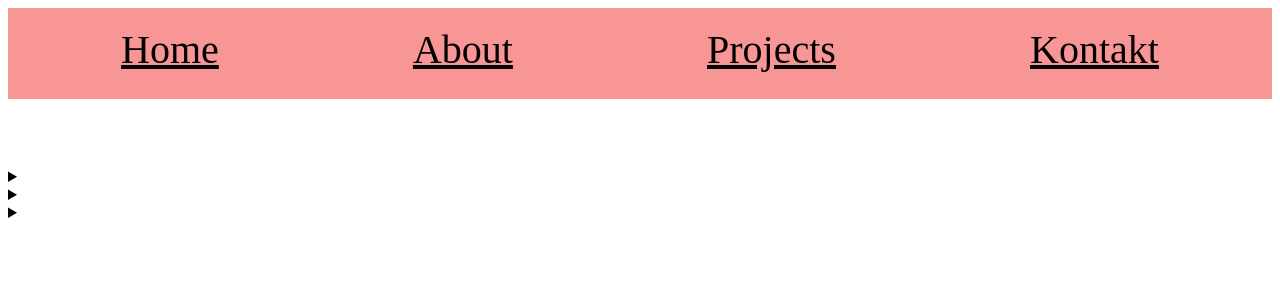
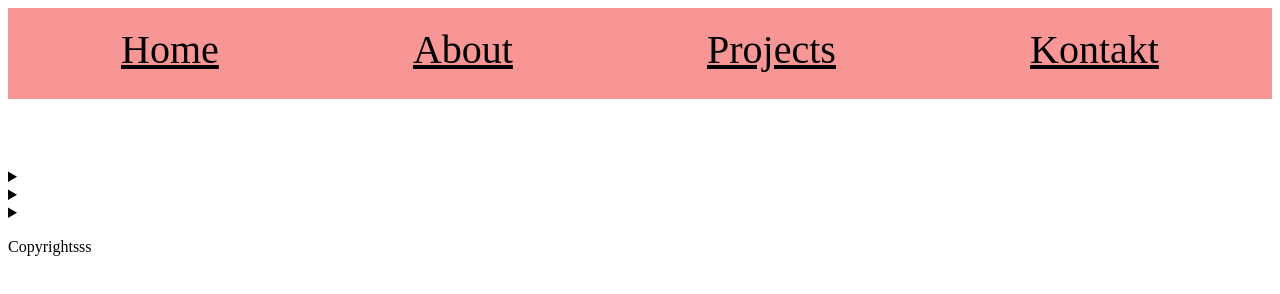
Before and after one commit to rabb0018/mygitexercise, a plain HTML site: page index.html in a window 1280 px wide. Drawn offline with Linux system fonts and the light colour scheme.

Commit message:
add footer text

```diff
--- a/index.html
+++ b/index.html
@@ -46,7 +46,7 @@
             </details>
         </div>
     </section>
-    <footer></footer>
+    <footer><p>Copyrightsss</p></footer>
 </main>
 
 </body>
```
